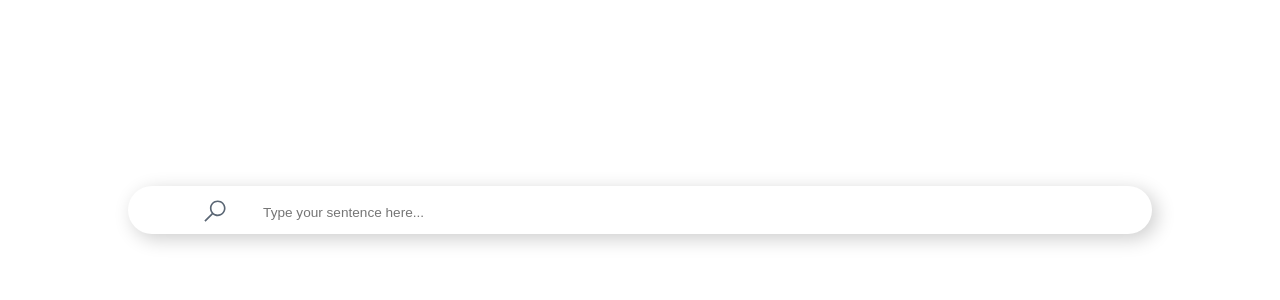
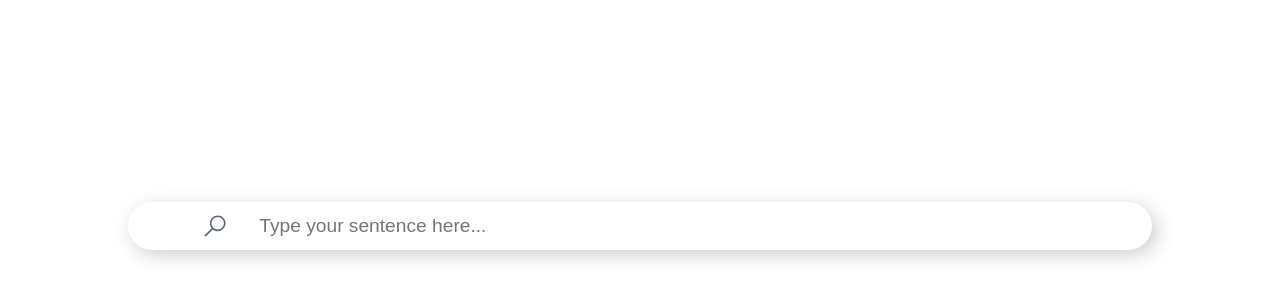
Before and after one commit to Nassim55/frontEndMachineLearningSarcasm, a React (Create React App) app: page / in a window 1280 px wide. Shown: the part 150-450 px from the top of the page. Built offline with nearby package versions, Linux system fonts and the light colour scheme; no server answers.

Commit message:
26/05/2020 Commit 1

```diff
--- a/package.json
+++ b/package.json
@@ -11,7 +11,8 @@
     "react-bootstrap": "^1.0.1",
     "react-dom": "^16.13.1",
     "react-router-dom": "^5.2.0",
-    "react-scripts": "3.4.1"
+    "react-scripts": "3.4.1",
+    "react-spring": "^8.0.27"
   },
   "scripts": {
     "start": "react-scripts start",
--- a/public/index.html
+++ b/public/index.html
@@ -5,39 +5,14 @@
     <link rel="icon" href="%PUBLIC_URL%/favicon.ico" />
     <meta name="viewport" content="width=device-width, initial-scale=1" />
     <meta name="theme-color" content="#000000" />
-    <meta
-      name="description"
-      content="Web site created using create-react-app"
-    />
+    <meta name="description" content="Web site created using create-react-app" />
     <link rel="apple-touch-icon" href="%PUBLIC_URL%/logo192.png" />
-    <!--
-      manifest.json provides metadata used when your web app is installed on a
-      user's mobile device or desktop. See https://developers.google.com/web/fundamentals/web-app-manifest/
-    -->
     <link rel="manifest" href="%PUBLIC_URL%/manifest.json" />
-    <!--
-      Notice the use of %PUBLIC_URL% in the tags above.
-      It will be replaced with the URL of the `public` folder during the build.
-      Only files inside the `public` folder can be referenced from the HTML.
-
-      Unlike "/favicon.ico" or "favicon.ico", "%PUBLIC_URL%/favicon.ico" will
-      work correctly both with client-side routing and a non-root public URL.
-      Learn how to configure a non-root public URL by running `npm run build`.
-    -->
+    <link href="https://fonts.googleapis.com/css2?family=Raleway:ital,wght@0,100;0,200;0,300;0,400;0,500;0,600;0,700;0,800;0,900;1,100;1,200;1,300;1,400;1,500;1,600;1,700;1,800;1,900&display=swap" rel="stylesheet">
     <title>React App</title>
   </head>
   <body>
     <noscript>You need to enable JavaScript to run this app.</noscript>
     <div id="root"></div>
-    <!--
-      This HTML file is a template.
-      If you open it directly in the browser, you will see an empty page.
-
-      You can add webfonts, meta tags, or analytics to this file.
-      The build step will place the bundled scripts into the <body> tag.
-
-      To begin the development, run `npm start` or `yarn start`.
-      To create a production bundle, use `npm run build` or `yarn build`.
-    -->
   </body>
 </html>
--- a/src/App.css
+++ b/src/App.css
@@ -4,13 +4,14 @@
   background: #fff;
   color: #5a6674;
   font-size: 0.79rem;
-  font-family: 'Roboto', sans-serif;
+  font-family: 'Raleway', sans-serif;
   overflow: hidden;
+  display: flex;
+  align-items: center;
 }
 
 .search-form {
   position: relative;
-  top: 45%;
   left: 50%;
   width: 80%;
   height: 6%;
@@ -20,25 +21,37 @@
   background: #fff;
   transition: all 0.3s ease;
   border: none;
+  display: flex;
+  align-items: center;
 }
 
 .search-input {
-  position: absolute;
-  top: 25%;
-  left: 13%;
+  position: relative;
+  left: 2.5em;
   font-size: 0.85rem;
   background: none;
   color: #5a6674;
-  width: 80%;
+  width: 85%;
   height: 55%;
   border: none;
   appearance: none;
   outline: none;
 }
+@media only screen and (min-width: 768px) {
+  .search-input {
+    left: 3em;
+    font-size: 1.2rem;
+  }
+}
+@media only screen and (min-width: 2560px) {
+  .search-input {
+    left: 3em;
+    font-size: 3.5rem;
+  }
+}
 
 .search-button {
-  position: absolute;
-  top: 25%;
+  position: relative;
   left: 5%;
   height: 55%;
   width: 7%;
@@ -52,13 +65,23 @@
 
 .result {
   position: absolute;
-  margin-top: 2rem;
+  margin-top: 3rem;
   font-size: 1rem;
   top: 70%;
+  border: none;
+  display: flex;
+  width: 100%;
+  height: 100%;
+  align-items: center;
+  justify-content: center;
+  color: #40798C;
+  font-size: 2rem;
+  font-weight: 700;
 }
 
 svg {
   width: 100%;
   height: 100%;
   fill: #5a6674;
+  border: none;
 }
--- a/src/App.js
+++ b/src/App.js
@@ -1,4 +1,11 @@
 import React, { useEffect, useState } from 'react';
+import { useSpring, animated } from 'react-spring';
+import {
+  onMouseEnterSearchForm,
+  onMouseLeaveSearchForm,
+  onFocusSearchForm,
+  onBlurSearchForm
+} from './domManipulationFunctions';
 import './App.css';
 
 
@@ -33,61 +40,46 @@ const App = () => {
     e.preventDefault();
   };
 
-  const mouseEnterBorder = () => {
-    document.getElementById('search-form').style.boxShadow = '0.5rem 0.5rem 5rem rgba(0, 0, 0, 0.30)';
-
-  };
-
-  const mouseLeaveBorder = () => {
-    document.getElementById('search-form').style.boxShadow = '0.3rem 0.3rem 1.2rem rgba(0, 0, 0, 0.2)';
-  };
-
-  const removePlaceholder = () => {
-    document.getElementById('search-input').placeholder = '';
-    document.getElementById('search-form').style.border = 'solid rgba(0, 0, 0, 0.20)';
-  };
-
-  const addPlaceholder = () => {
-    document.getElementById('search-input').placeholder = 'Type your sentence here...';
-    document.getElementById('search-form').style.border = 'none';
+  const onBeforeInputSearchForm = () => {
+    if (sentence === '') {
+      setIsSentenceSarcastic('');
+    };
   };
 
   return (
     <div className="App">
       <form
       className="search-form"
-      id="search-form"
       method="post"
-      onMouseEnter={mouseEnterBorder}
-      onMouseLeave={mouseLeaveBorder}
+      onMouseEnter={onMouseEnterSearchForm}
+      onMouseLeave={onMouseLeaveSearchForm}
       onSubmit={handleSubmit}>
+        <button type="submit" className="search-button">
+          <svg className="submit-button">
+            <use xmlnsXlink="http://www.w3.org/1999/xlink" xlinkHref="#search"></use>
+          </svg>
+        </button>
         <input
         className="search-input"
-        id='search-input'
         action=""
         type="text"
         placeholder="Type your sentence here..."
-        name="nm"
-        onFocus={removePlaceholder}
-        onBlur={addPlaceholder}
+        onFocus={onFocusSearchForm}
+        onBlur={onBlurSearchForm}
+        onBeforeInput={onBeforeInputSearchForm}
         onChange={e => setSentence(e.target.value)}
         value={sentence}>
         </input>
-        <button type="submit" className="search-button">
-          <svg className="submit-button">
-          <use xmlnsXlink="http://www.w3.org/1999/xlink" xlinkHref="#search"></use>
-          </svg>
-        </button>
-        <div className="result">
+        <animated.div
+        className="result">
           {isSentenceSarcastic}
-        </div>
+        </animated.div>
       </form>
       <svg xmlns="http://www.w3.org/2000/svg" width="0" height="0" display="none">
         <symbol id="search" viewBox="0 0 32 32">
           <path d="M 19.5 3 C 14.26514 3 10 7.2651394 10 12.5 C 10 14.749977 10.810825 16.807458 12.125 18.4375 L 3.28125 27.28125 L 4.71875 28.71875 L 13.5625 19.875 C 15.192542 21.189175 17.250023 22 19.5 22 C 24.73486 22 29 17.73486 29 12.5 C 29 7.2651394 24.73486 3 19.5 3 z M 19.5 5 C 23.65398 5 27 8.3460198 27 12.5 C 27 16.65398 23.65398 20 19.5 20 C 15.34602 20 12 16.65398 12 12.5 C 12 8.3460198 15.34602 5 19.5 5 z" />
         </symbol>
       </svg>
-
     </div>
   );
 }
--- /dev/null
+++ b/src/domManipulationFunctions.js
@@ -0,0 +1,24 @@
+const onMouseEnterSearchForm = () => {
+    document.querySelector('.search-form').style.boxShadow = '0.5rem 0.5rem 5rem rgba(0, 0, 0, 0.30)';
+};
+
+const onMouseLeaveSearchForm = () => {
+    document.querySelector('.search-form').style.boxShadow = '0.3rem 0.3rem 1.2rem rgba(0, 0, 0, 0.2)';
+};
+
+const onFocusSearchForm = () => {
+    document.querySelector('.search-input').placeholder = '';
+    document.querySelector('.search-form').style.border = 'solid rgba(0, 0, 0, 0.20)';
+};
+
+const onBlurSearchForm = () => {
+    document.querySelector('.search-input').placeholder = 'Type your sentence here...';
+    document.querySelector('.search-form').style.border = 'none';
+};
+
+export {
+    onMouseEnterSearchForm,
+    onMouseLeaveSearchForm,
+    onFocusSearchForm,
+    onBlurSearchForm
+}
```
Also changed, not shown: 1 other file (tests, documents, lock files or other folders).
